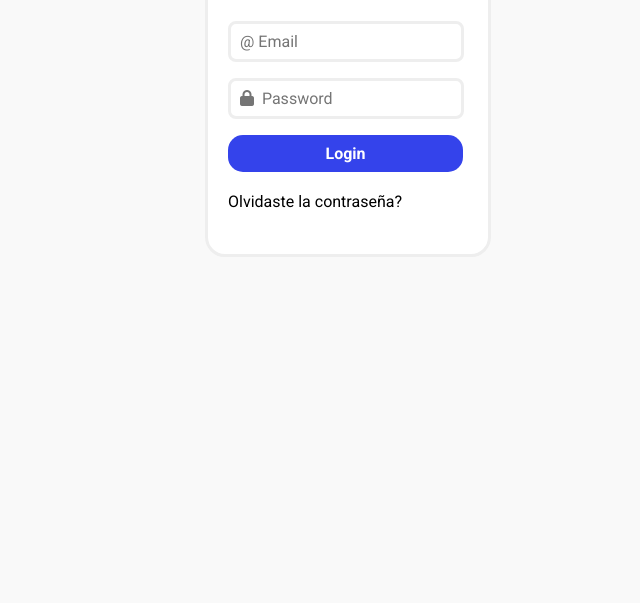
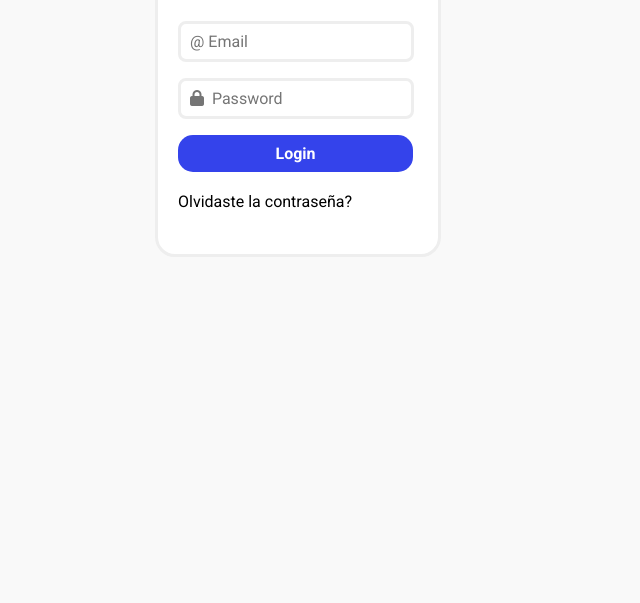
Before and after one commit to valentinapbm/Mision-login, a plain HTML site: page index.html in a window 1280 px wide. Shown: the part 197-800 px from the top of the page, without its empty margins (403-1043 px from the left). Drawn offline with Linux system fonts and the light colour scheme.

Commit message:
add mision login

```diff
--- a/styles.css
+++ b/styles.css
@@ -8,7 +8,7 @@ body{
     width: 280px;
     height: 340px;
     position: relative;
-    left: 600px;
+    left: 550px;
     top:100px;
     background-color: #fff;
     border-radius: 20px;
```
